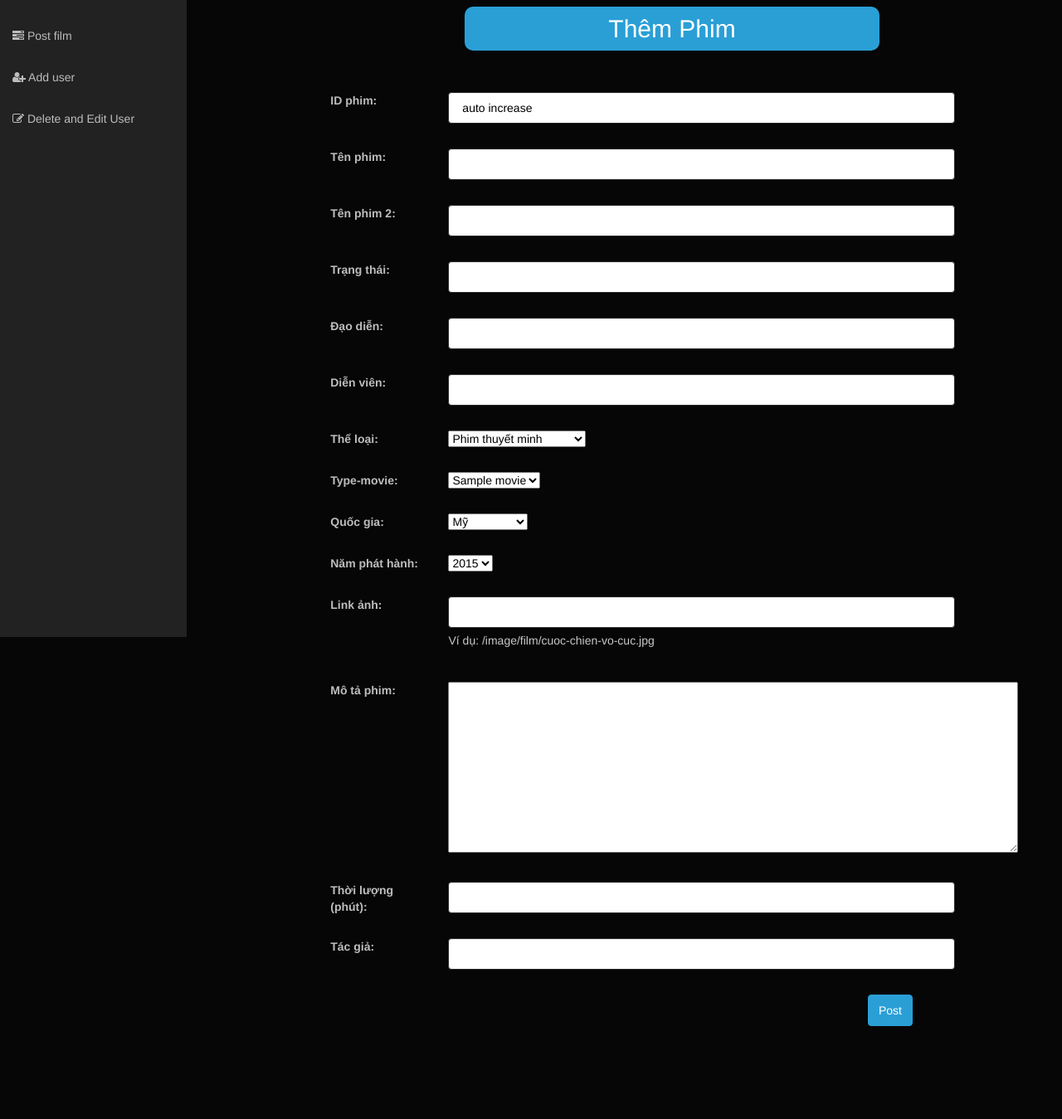
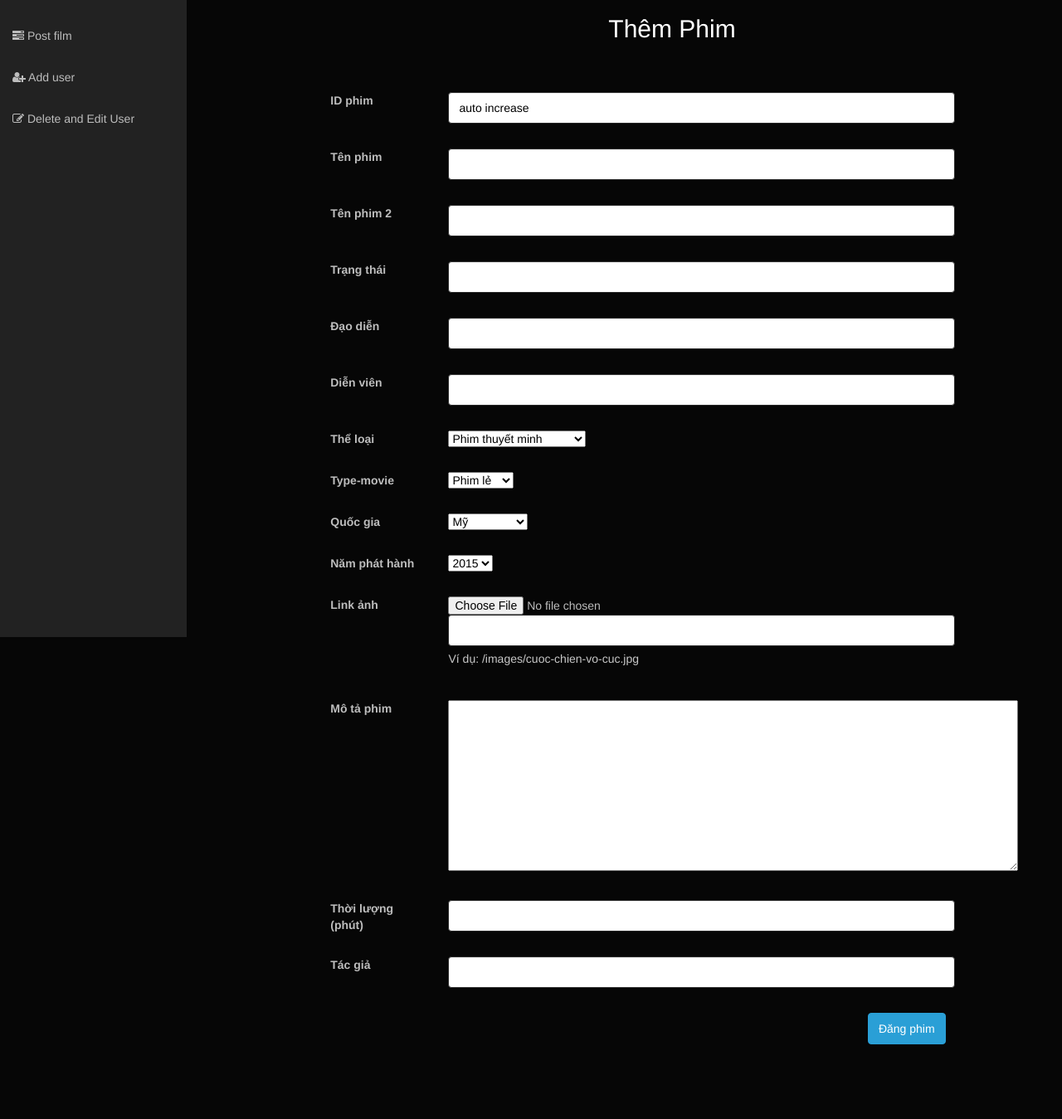
Before and after one commit to vnhquang2011/WebPhim_Ass2, a PHP site: page /admin/post.php in a window 1280 px wide; the page is wider, and only the part inside the window is pictured. Shown: the part 82-1431 px from the top of that part at 83% size. Before the commit the page ends 1319 px from the top of that part, so only its background shows below. Run offline with PHP 8.4, Linux system fonts and the light colour scheme; data comes from the database, SQL or seed files in the repository; tables that the repository leaves empty or names only in its code hold one stand-in row (values such as "Sample post").

Commit message:
post film (insert into film table)

```diff
--- a/admin/common.php
+++ b/admin/common.php
@@ -6,7 +6,7 @@
 			<span class="icon-bar"></span>
 			<span class="icon-bar"></span>
 		</button>
-		<a class="navbar-brand" href="index.html">Admin Panel</a>
+		<a class="navbar-brand" href="index.php">Admin Panel</a>
 	</div>
 	<div class="collapse navbar-collapse navbar-ex1-collapse">
 		<ul id="active" class="nav navbar-nav side-nav">
--- a/admin/index.php
+++ b/admin/index.php
@@ -27,7 +27,7 @@
         ?>
 
         <div id="page-wrapper" class="text-center" style="margin: auto">
-            <img src="asset/image/welcom_admin.png" alt="welcome admin" class="rounded mx-auto d-block">
+            <img src="asset/images/welcom_admin.png" alt="welcome admin" class="rounded mx-auto d-block">
             <h2>Welcome Admin</h2>
             <p>
                 You have all right in this system, such as Post film, edit film and add, edit, delete user,....
--- a/admin/post.php
+++ b/admin/post.php
@@ -40,7 +40,7 @@
         }
         .title{
 
-            background-color: #2a9fd6;
+            /* background-color: #2a9fd6; */
             padding: 10px 30px;
             border-radius: 10px;
             width: 500px;
@@ -54,72 +54,72 @@
 
 	<?php
         require('libs/db.php');
+        $sql = "SELECT id FROM film ";
+        $result = mysqli_query($link, $sql);
     ?>
 		<div id="wrapper">
             <?php
                 include("common.php");
             ?>
-
             <div class="container" id="post_film" style="padding: 0 15%">
                 <div class="row text-center" style="margin: 20px 0px;">
                     <h2 class="title">Thêm Phim</h2>
                 </div>
+                <form method="post" id="form-insert-film" name="form-insert-film" class="form-horizontal" action="" role="form" >
                     <div>
                         <label for="ID-film" class="col-md-2">
-                        ID phim:
+                            ID phim
                         </label>
                         <div class="col-md-9">
-                        <input type="text" class="form-control" id="ID-film" value="<?php echo " auto increase
-                            " ?>">
+                            <input type="text" class="form-control" id="ID-film" value="<?php echo "auto increase";?>">
                         </div>
                     </div>
                     <div>
                         <label for="film-name" class="col-md-2">
-                        Tên phim:
+                            Tên phim
                         </label>
                         <div class="col-md-9">
-                        <input type="text" class="form-control" id="film-name">
+                            <input type="text" class="form-control" id="film-name" name="film-name">
                         </div>
-
                     </div>
                     <div>
                         <label for="film-name2" class="col-md-2">
-                        Tên phim 2:
+                            Tên phim 2
                         </label>
                         <div class="col-md-9">
-                        <input type="text" class="form-control" id="film-name2">
+                            <input type="text" class="form-control" id="film-name2" name="film-name2">
                         </div>
                     </div>
                     <div>
                         <label for="status" class="col-md-2">
-                        Trạng thái:
+                            Trạng thái
                         </label>
                         <div class="col-md-9">
-                        <input type="text" class="form-control" id="status">
+                            <input type="text" class="form-control" id="status" name="status">
                         </div>
                     </div>
                     <div>
                         <label for="director" class="col-md-2">
-                        Đạo diễn:
+                            Đạo diễn
                         </label>
                         <div class="col-md-9">
-                        <input type="text" class="form-control" id="director">
+                            <input type="text" class="form-control" id="director" name="director">
                         </div>
                     </div>
                     <div>
                         <label for="actor" class="col-md-2">
-                        Diễn viên:
+                            Diễn viên
                         </label>
                         <div class="col-md-9">
-                        <input type="text" class="form-control" id="actor">
+                            <input type="text" class="form-control" id="actor" name="actor">
                         </div>
                     </div>
                     <div>
-                    <label for="catagory" class="col-md-2">
-                        Thể loại:
+                        <label for="category" class="col-md-2">
+                            Thể loại
                         </label>
                         <div class="col-md-10">
-                        <select id="category" style="color: black">
+                            <select id="category" style="color: black" name="category">
                                 <?php
                                     $sql = "SELECT * FROM category";
                                     $result = mysqli_query($link, $sql);
@@ -141,11 +141,17 @@
                     </div>
                     <div>
                         <label for="type" class="col-md-2">
-                        Type-movie:
+                            Type-movie
                         </label>
                         <div class="col-md-10">
-                        <select id="type" style="color: black">
-                            <?php
+                            <select id="type" style="color: black" name="type_movie">
+                                <option value="1">Phim lẻ</option>
+                                <option value="2">Phim bộ</option>
+                                <option value="3">Phim rạp</option>
+
+
+
+                                <!-- <?php
                                     $sql = "SELECT * FROM type_movie";
                                     $result = mysqli_query($link, $sql);
 
@@ -160,16 +166,16 @@
                                     else {
                                         echo "No nation";
                                     }
-                            ?>
+                                ?> -->
                             </select>
                         </div>
                     </div>
                     <div>
-                    <label for="category" class="col-md-2">
-                        Quốc gia:
+                        <label for="nation" class="col-md-2">
+                            Quốc gia
                         </label>
                         <div class="col-md-10">
-                        <select id="category" style="color: black">
+                            <select id="nation" style="color: black" name="nation">
                                 <?php
                                     $sql = "SELECT * FROM nation";
                                     $result = mysqli_query($link, $sql);
@@ -191,10 +197,10 @@
                     </div>
                     <div>
                         <label for="year" class="col-md-2">
-                        Năm phát hành:
+                            Năm phát hành
                         </label>
                         <div class="col-md-9">
-                        <select name="year" id="year" style="color: black">
+                            <select id="year" name="year" id="year" style="color: black">
                                 <option value="2015">2015</option>
                                 <option value="2015">2016</option>
                                 <option value="2015">2017</option>
@@ -204,39 +210,47 @@
                     </div>
                     <div>
                         <label for="image" class="col-md-2">
-                    Link ảnh:
+                        Link ảnh
                         </label>
                         <div class="col-md-9">
-                        <input type="text" class="form-control" id="image" >
+                            <input type="file" name="image_name" id="image_name" onchange="alertName()"/>
+                            <input type="text" class="form-control" id="image_link" name="image" >
                             <p class="help-block">
-                            Ví dụ: /image/film/cuoc-chien-vo-cuc.jpg
+                                Ví dụ: /images/cuoc-chien-vo-cuc.jpg
                             </p>
+                            <script>
+                                function alertName() {
+                                    var name =  document.getElementById("image_name").value;
+                                    var n = name.lastIndexOf('\\');
+                                    var result = name.substring(n + 1);
+                                    document.getElementById("image_link").value = "image/" + result;
+                                }
+                            </script>
                         </div>
                     </div>
                     <div>
                         <label for="decription" class="col-md-2">
-                    Mô tả phim:
+                        Mô tả phim
                         </label>
                         <div class="col-md-9" style="color: black">
                             <textarea name="decription" id="decription" cols="82" rows="10"></textarea>
-
                         </div>
 
                     </div>
                     <div>
                         <label for="duration" class="col-md-2">
-                    Thời lượng (phút):
+                        Thời lượng (phút)
                         </label>
                         <div class="col-md-9">
-                        <input type="number" class="form-control" id="duration" >
+                            <input type="number" class="form-control" id="duration" name="duration">
                         </div>
                     </div>
                     <div>
                         <label for="author" class="col-md-2">
-                    Tác giả:
+                        Tác giả
                         </label>
                         <div class="col-md-9">
-                        <input type="text" class="form-control" id="author" >
+                            <input type="text" class="form-control" id="author" name="author">
                         </div>
                     </div>
 
@@ -244,13 +258,45 @@
                     <div class="row">
                         <div class="col-md-9"></div>
                         <div class="col-md-3">
-                        <input class="btn btn-primary" type="submit" value="Post">
+                            <!-- <input class="btn btn-primary" type="submit" value="Post"> -->
+                            <button type="submit" class="btn btn-primary" id="button_post" name="button_post">Đăng phim </button>
                         </div>
                     </div>
+                </form>
 
             </div>
         </div>
 
+    <?php
+    if(isset($_POST["button_post"])){
+        $name = $_POST["film-name"];
+        $name2 = $_POST["film-name2"];
+        $status = $_POST["status"];
+        $director = $_POST["director"];
+        $actor = $_POST["actor"];
+        $category = $_POST["category"];
+        $type_movie = $_POST["type_movie"];
+        $nation = $_POST["nation"];
+        $year = $_POST["year"];
+        $link_image = $_POST["image"];
+        $link_film = '';
+        $description = $_POST["decription"];
+        $duration = $_POST["duration"];
+        $author = $_POST["author"];
+
+        $sql = "INSERT INTO film(name,name2,status,director,actor,category_id,type_movie,nation_id,year,image,description,duration,author)
+            VALUES ('$name', '$name2','$status','$director','$actor','$category','$type_movie','$nation','$year','$link_image','$description','$duration','$author')";
+        $result = mysqli_query($link,$sql);
+        var_dump($result);
+        if($result){?>
+            <script>
+                alert("Insert film sucessfully!");
+            </script>
+        <?php
+        }
+    }
+    ?>
+
 </body>
 
 </html>
```
Also changed, not shown: admin/asset/image/captcha/captcha1.jpg (deleted), admin/asset/image/welcom_admin.png (deleted). Lines whose indentation alone changed are shown as unchanged.
